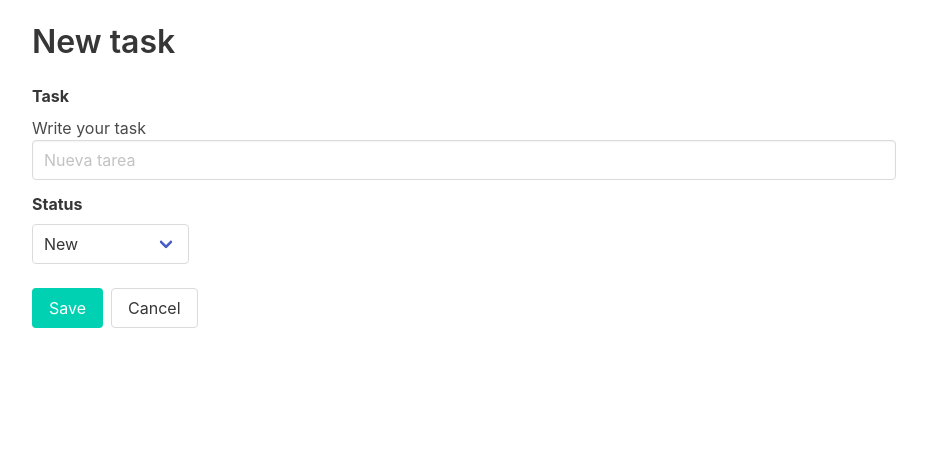
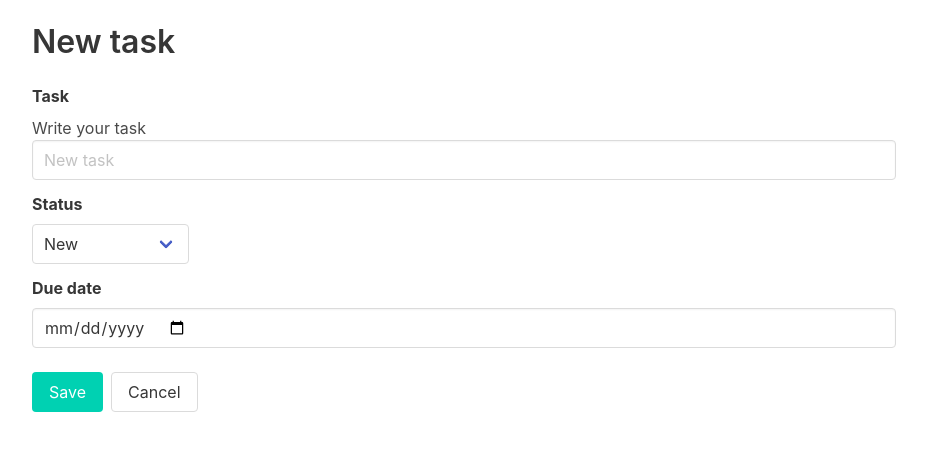
Before and after one commit to m1lk4/todolist_app, a Flask app: page /lists/1/tasks/ in a window 1280 px wide. Shown: the part 124-575 px from the top of the page, without its empty margins (176-1103 px from the left). Run offline with Flask 3, Linux system fonts and the light colour scheme; tables that the repository leaves empty hold one stand-in row (values such as "Sample post"); some libraries are stand-ins or nearby versions.

Commit message:
Agrego vencimiento de tareas

```diff
--- a/src/models/task.py
+++ b/src/models/task.py
@@ -9,7 +9,7 @@ class Task(db.Model):
     id = db.Column(db.Integer, primary_key=True)
     name = db.Column(db.String(80), nullable=False)
     description = db.Column(db.Text)
-    due_date = db.Column(db.DateTime)
+    due_date = db.Column(db.Date)
     status = db.Column(db.String, default="New")
     priority = db.Column(db.String)
     created_at = db.Column(db.DateTime, default=datetime.now())
--- a/src/routes/task.py
+++ b/src/routes/task.py
@@ -4,6 +4,7 @@ from flask import request
 from flask import redirect, url_for
 from flask import flash
 
+from datetime import datetime
 from src.core import board
 
 task_blueprint = Blueprint("task", __name__, url_prefix="/lists/<int:list_id>/tasks")
@@ -21,8 +22,9 @@ def new(list_id):
 def create(list_id):
     name = request.form.get("name")
     status = request.form.get("status")
-    print(status)
-    board.create_task(name=name, status=status, list_id=list_id)
+    due_date = request.form.get("due_date")
+    print(due_date)
+    board.create_task(name=name, status=status, list_id=list_id, due_date=due_date)
     flash("Task created", "success")
 
     return redirect(url_for("list.show", list_id=list_id))
--- a/src/templates/tasks/new.html
+++ b/src/templates/tasks/new.html
@@ -17,7 +17,7 @@
         <label class="label" for="name">Task</label>
         <p>Write your task</p>
         <div class="control">
-          <input class="input" type="text" id="name" name="name" placeholder="Nueva tarea">
+          <input class="input" type="text" id="name" name="name" placeholder="New task">
         </div>
       </div>
 
@@ -31,6 +31,13 @@
               {% endfor%}
             </select>
           </div>
+        </div>
+      </div>
+
+      <div class="field">
+        <label class="label" for="due_date">Due date</label>
+        <div class="control">
+          <input class="input" type="date" id="due_date" name="due_date" placeholder="Due date">
         </div>
       </div>
 
```
Also changed, not shown: src/routes/auth.py (+6 -1 lines), src/templates/lists/show.html (+11 -0 lines).
